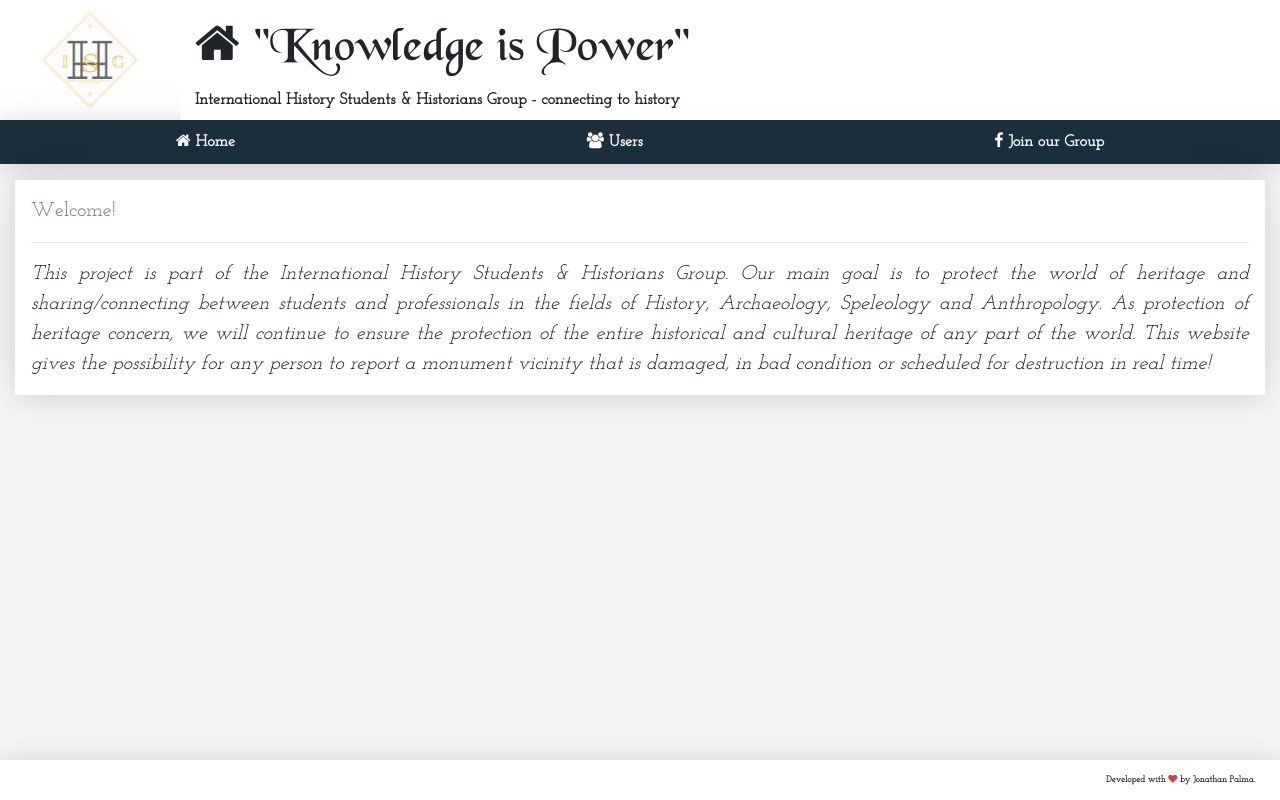
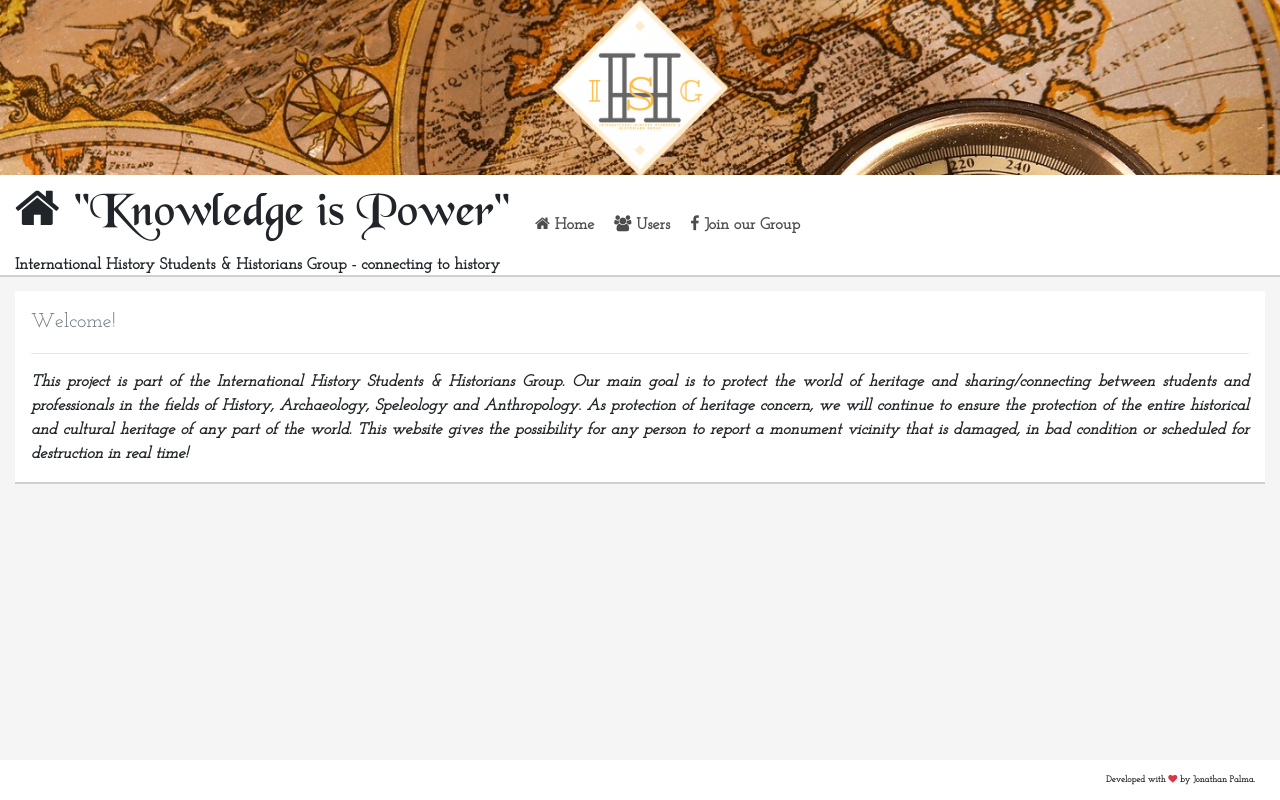
Before and after one commit to JonathanPalma-code/user-account, a React (Create React App) app in the folder frontend/: page / in a window 1280 px wide. Built offline with nearby package versions, Linux system fonts and the light colour scheme.

Commit message:
style: add background on the icon and modify the menu experience

```diff
--- a/frontend/src/components/home/Home.jsx
+++ b/frontend/src/components/home/Home.jsx
@@ -8,7 +8,7 @@ export default props =>
     subtitle='International History Students & Historians Group - connecting to history'>
     <div className='display-5 lead text-muted'>Welcome!</div>
     <hr />
-    <p className='mb-0 lead'>
+    <p className='mb-0'>
       This project is part of the International History Students & Historians Group. Our main goal is
       to protect the world of heritage and sharing/connecting between students and
       professionals in the fields of History, Archaeology, Speleology and Anthropology.
--- a/frontend/src/components/templates/Header.css
+++ b/frontend/src/components/templates/Header.css
@@ -4,14 +4,15 @@
 }
 
 header.header {
-  background-color: #fff;
+  background-color: var(--bg-white);
   padding: 0px 15px;
   overflow: hidden;
   white-space: nowrap;
+  box-shadow: var(--shadow);
 }
 
 header.header i {
-  padding: 15px 15px 0px 0px;
+  padding: 5px 15px 0px 0px;
 }
 
 header.header h1 {
--- a/frontend/src/components/templates/Logo.css
+++ b/frontend/src/components/templates/Logo.css
@@ -3,11 +3,21 @@ aside.logo {
   display: flex;
   justify-content: center;
   align-items: center;
+  grid-column: span 2;
 }
 
 aside.logo img{
   padding: 0px;
-  width: 110px;
+  width: 200px;
+}
+
+.bg-image {
+  background-image: url("../../assets/imgs/historyBG.jpg");
+  background-color: #cccccc;
+  background-position: center;
+  background-repeat: no-repeat;
+  background-size: cover;
+  position: relative;
 }
 
 @media(max-width: 576px) {
--- a/frontend/src/components/templates/Logo.jsx
+++ b/frontend/src/components/templates/Logo.jsx
@@ -5,7 +5,7 @@ import Logo from '../../assets/imgs/logo.png';
 import './Logo.css';
 
 export default props =>
-  <aside className='logo'>
+  <aside className='logo bg-image'>
     <Link to='/' className='logo'>
       <img src={Logo} alt='logo' />
     </Link>
--- a/frontend/src/components/templates/Nav.css
+++ b/frontend/src/components/templates/Nav.css
@@ -1,19 +1,20 @@
 aside.menu-area {
-  background-color: var(--bg-dark);
+  background-color: var(--bg-white);
   box-shadow: var(--shadow);
 }
 
 .menu a {
   display: block;
   text-decoration: none;
-  color: #fff;
+  color: #4C4C4C;
   padding: 15px 10px;
 }
 
 .menu a:hover {
   text-decoration: none;
-  background: linear-gradient(135deg, #fff 50%, var(--bg-dark) 100%);
-  color: var(--bg-dark);
+  /* background: linear-gradient(135deg, #fff 50%, var(--bg-dark) 100%); */
+  color: #4C4C4C;
+  font-size: x-large;
 }
 
 
@@ -21,6 +22,7 @@ aside.menu-area {
   display: flex;
   justify-content: flex-start;
   align-items: center;
+  height: 100%;
 }
 
 .menu a {
@@ -28,8 +30,3 @@ aside.menu-area {
   padding: 10px;
   margin: 0px;
 }
-
-.menu {
-  height: 100%;
-  justify-content: space-around;
-}
--- a/frontend/src/main/App.css
+++ b/frontend/src/main/App.css
@@ -1,15 +1,16 @@
 :root {
-  --bg-dark: #1a2f3a;
+  --bg-white: #fff;
 
-  --logo-height: 100px;
-  --header-height: 120px;
-  --menu-top-height: 44px;
-  --aside-width: 180px;
+  --logo-height: 175px;
+  --logo-height-native: 100px;
+  --menu-top-height: 100px;
+  --menu-top-height-native: 44px;
+  --aside-width: 525px;
   --footer-height: 40px;
 
   --shadow:
-    0 2px 23px 0 rgba(0, 0, 0, 0.1),
-    0 2px 49px 0 rgba(0, 0, 0, 0.06);
+    0 2px 0 0 rgba(0, 0, 0, 0.1),
+    0 2px 0 0 rgba(0, 0, 0, 0.06);
 }
 
 /* Layout in Grid */
@@ -17,7 +18,7 @@
   margin: 0px;
   display: grid;
  grid-template-rows:
-      var(--header-height)
+      var(--logo-height)
       var(--menu-top-height)
       1fr
       var(--footer-height);
@@ -25,8 +26,8 @@
       var(--aside-width)
       1fr;
     grid-template-areas:
-      'logo header'
-      'menu menu'
+      'logo logo'
+      'header menu'
       'content content'
       'footer footer';
   height: 100vh;
@@ -56,8 +57,8 @@ footer.footer {
 @media(max-width: 576px) {
   .app {
     grid-template-rows:
-      var(--logo-height)
-      var(--menu-top-height)
+      var(--logo-height-native)
+      var(--menu-top-height-native)
       1fr
       var(--footer-height);
     grid-template-columns: 100%;
@@ -66,5 +67,6 @@ footer.footer {
       'menu'
       'content'
       'footer';
+    overflow-x: hidden;
   }
 }
```
Also changed, not shown: frontend/src/assets/imgs/historyBG.jpg (added).
